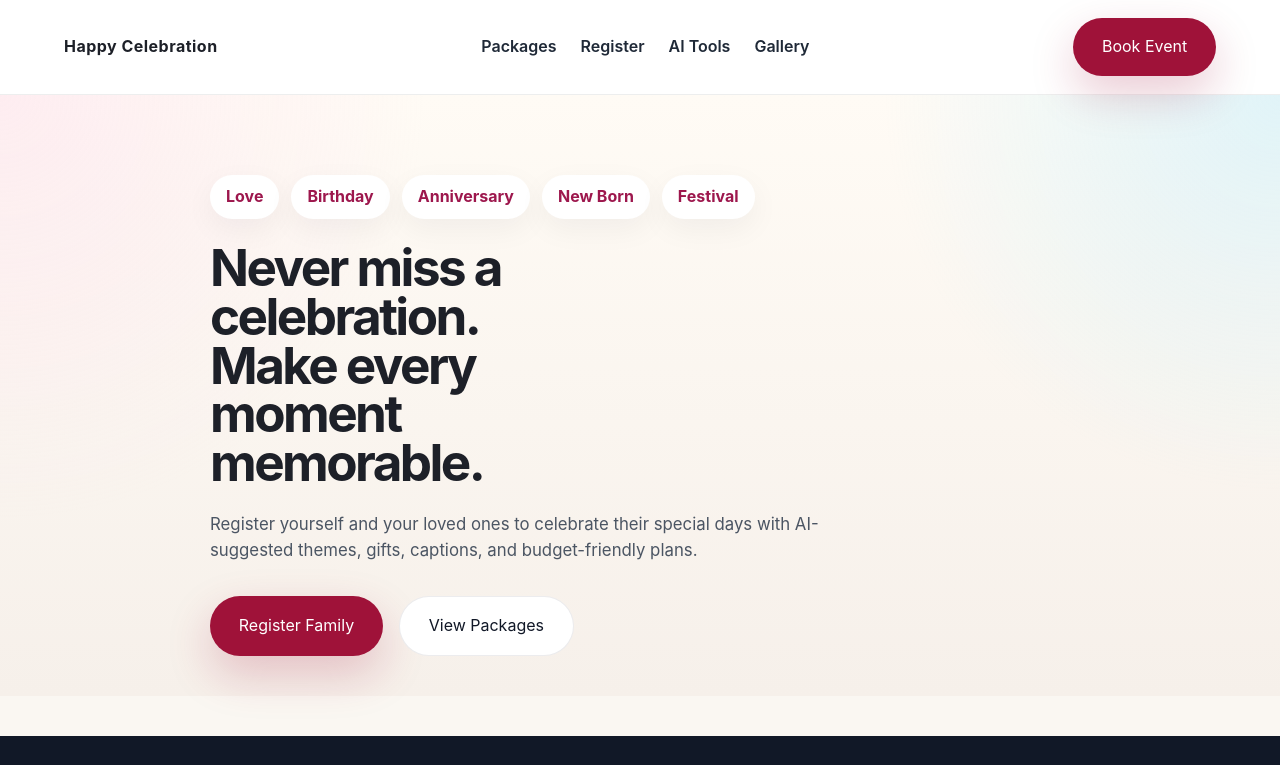
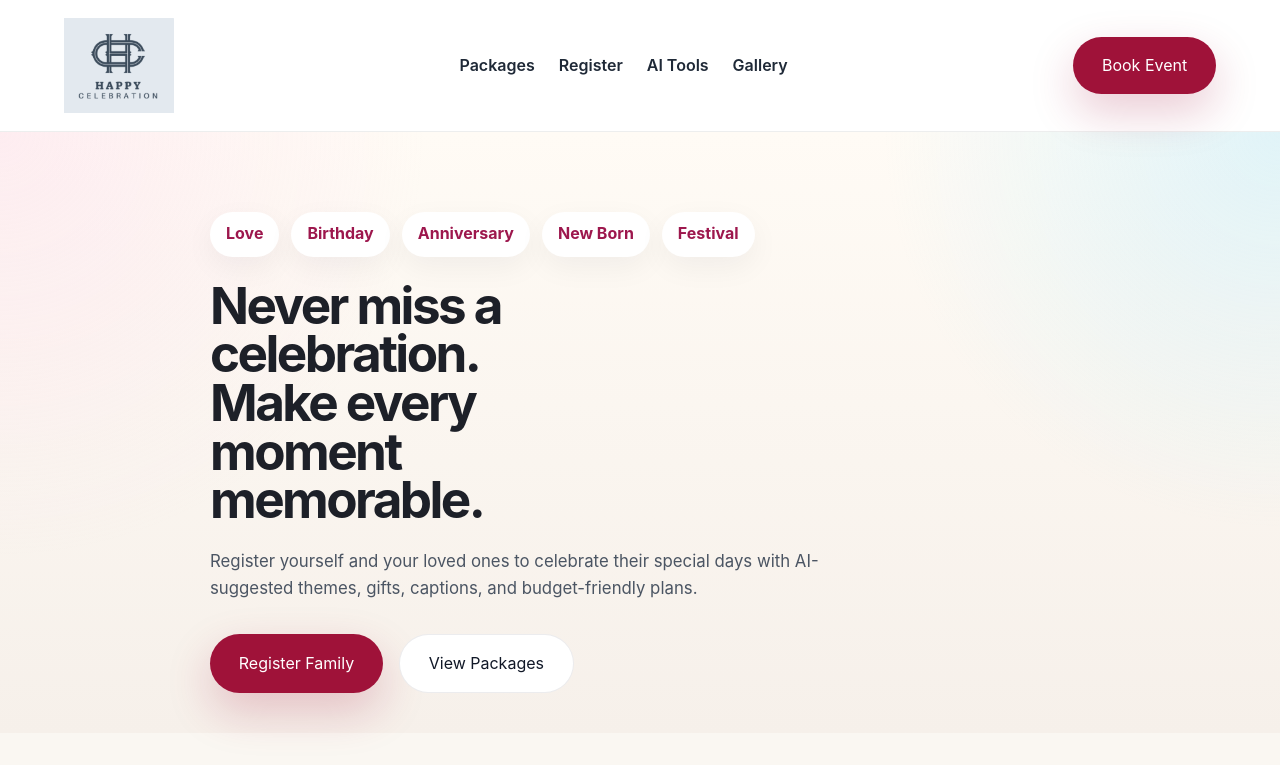
Before and after one commit to HappyCelebration01/Happy-Celebration, a plain HTML site: page index.html in a window 1280 px wide. Shown: the top 765 px of the page. Drawn offline with Linux system fonts and the light colour scheme.

Commit message:
Use provided logo image in header

```diff
--- a/index.html
+++ b/index.html
@@ -10,7 +10,7 @@
     <header class="site-header">
       <div class="header-inner">
         <a class="brand" href="#home">
-          Happy Celebration
+          <span class="brand-logo"><img src="logo.png" alt="Happy Celebration logo" /></span>
         </a>
         <nav class="site-nav">
           <a href="#packages">Packages</a>
```
Also changed, not shown: logo.png (added).
